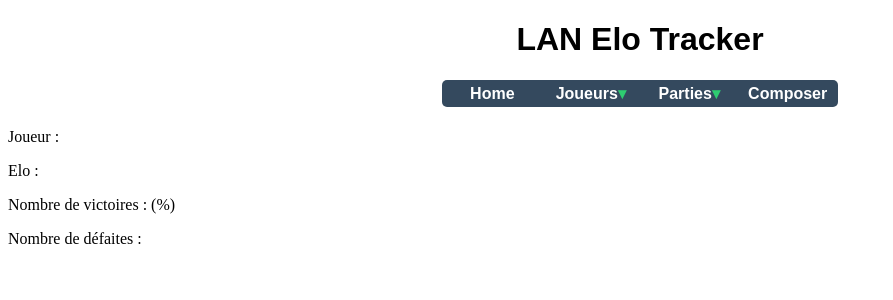
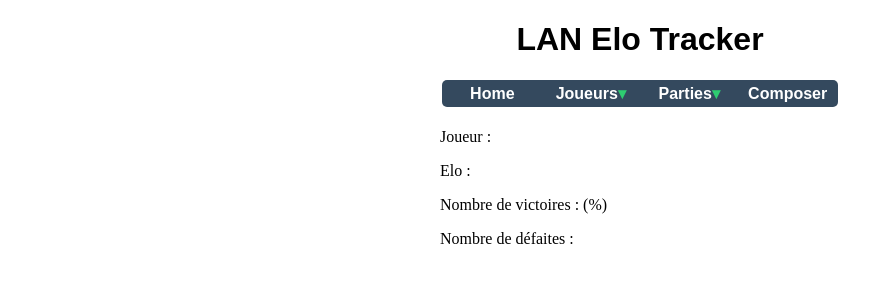
Before and after one commit to Syoann/lanelo, a Django app: template gametracker/templates/gametracker/player_detail.html in a window 1280 px wide. Shown: the top 300 px of the page, without its empty margins (0-893 px from the left). Run offline with Django 3.2, Linux system fonts and the light colour scheme; the template is opened without the code that fills it, so the values that code supplies are empty; parts of the project's set-up code (start-up, migrations or seed data) failed here and were passed over; some libraries are stand-ins or nearby versions.

Commit message:
Added class for style customization

```diff
--- a/gametracker/templates/gametracker/player_detail.html
+++ b/gametracker/templates/gametracker/player_detail.html
@@ -4,11 +4,10 @@
 {% block content %}
 <h1>{{ player.name }}</h1>
 
-<div>
+<div class="player">
     <p>{% trans "Joueur :" %} {{ player.name }}</p>
     <p>{% trans "Elo :" %} {{ player.elo }}</p>
     <p>{% trans "Nombre de victoires :" %} {{ victories }} ({{ ratio|floatformat:"2" }}%)</p>
     <p>{% trans "Nombre de défaites :" %} {{ defeats }}</p>
 </div>
-
 {% endblock content %}
```
